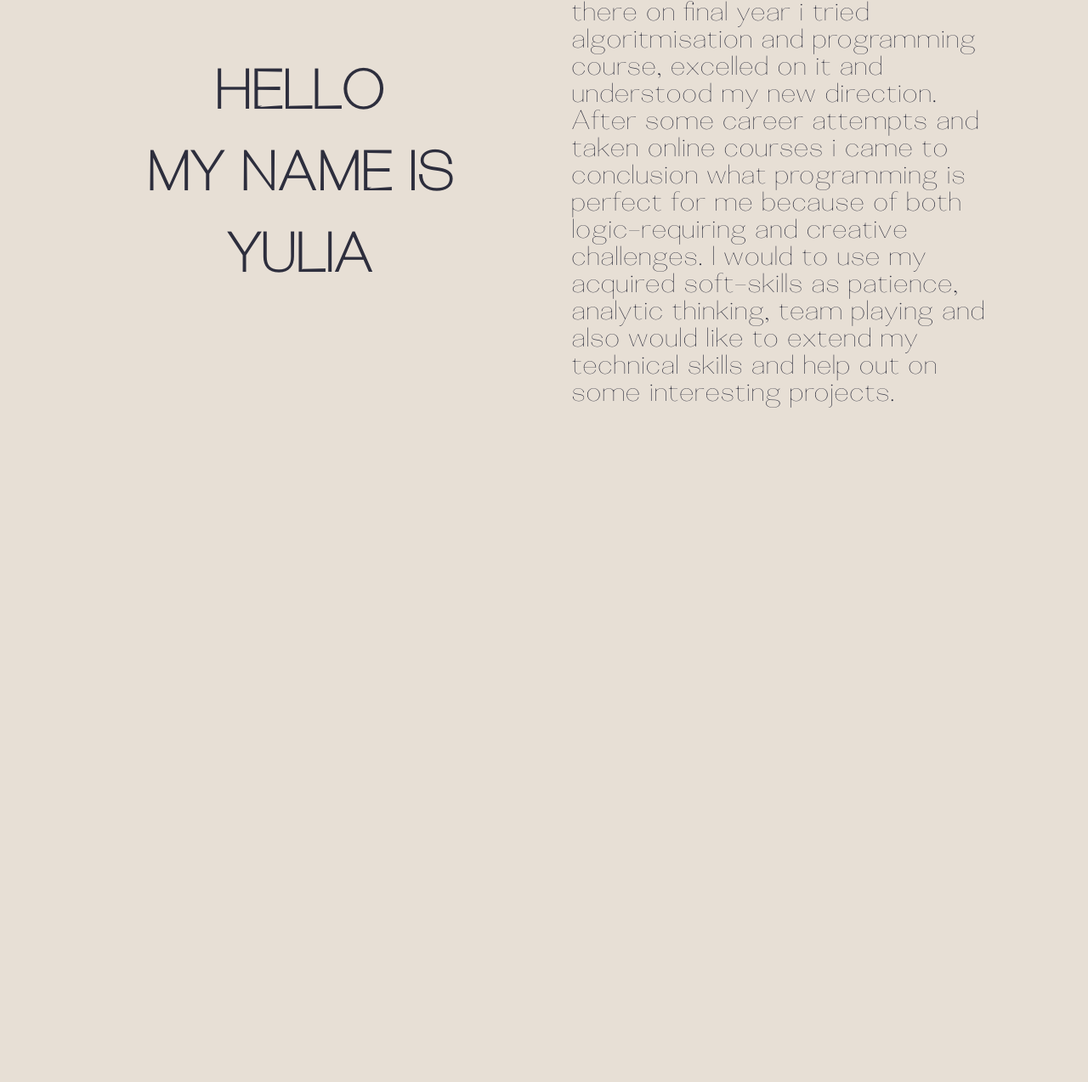
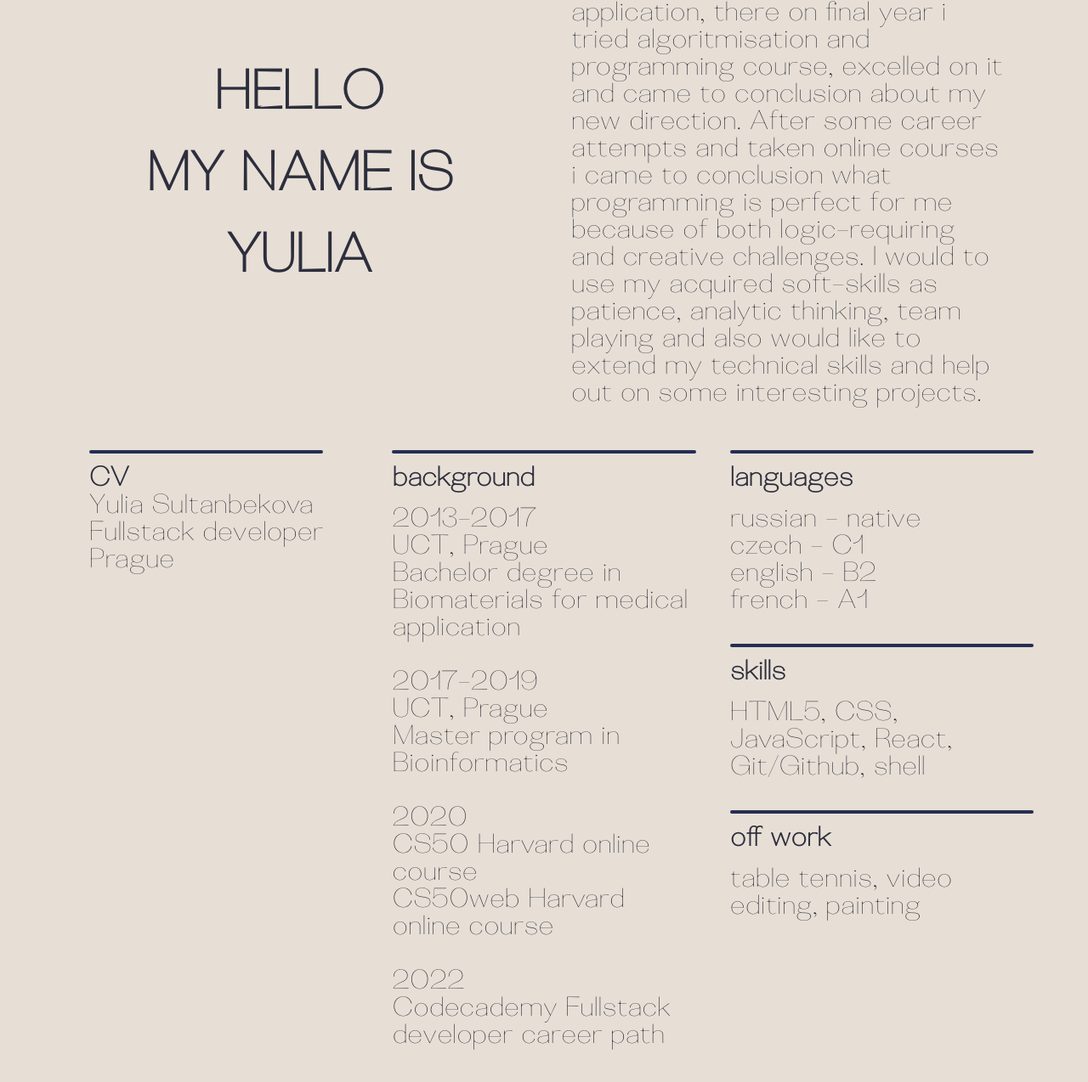
Before and after one commit to sultanby/personal-portfolio, a plain HTML site: page index.html in a window 1280 px wide. Shown: the part 694-1968 px from the top of the page at 85% size. Before the commit the page ends 1208 px from the top, so only its background shows below. Drawn offline with Linux system fonts and the light colour scheme.

Commit message:
cv section prototype done

```diff
--- a/index.html
+++ b/index.html
@@ -40,13 +40,85 @@
         <section id="about">
             <h1>Hello<br/>my name is<br/>Yulia</h1>
             <p>
-                I have a bachelor degree in biomaterials for medical appication, there on final year i tried algoritmisation and programming course, excelled on it and understood my new direction.
+                I have a bachelor degree in biomaterials for medical application, there on final year i tried algoritmisation and programming course, excelled on it and came to conclusion about my new direction.
                 After some career attempts and taken online courses i came to conclusion what programming is perfect for me because of both logic-requiring and creative challenges.
                 I would to use my acquired soft-skills as patience, analytic thinking, team playing and also would like to extend my technical skills and help out on some interesting projects.
             </p>
         </section>
         <section id="cv">
-
+            <div id="grid-container">
+                <div id="first-column">
+                    <hr>
+                    <strong>CV</strong>
+                    <br>
+                    Yulia Sultanbekova
+                    <br>
+                    Fullstack developer
+                    <br>
+                    Prague
+                </div>
+                <div id="second-column">
+                    <div id="background">
+                        <hr>
+                        <h3>background</h3>
+                        <div class="cv-event">
+                            <div class="year">2013-2017</div>
+                            <div class="cv-body">
+                                UCT, Prague<br>
+                                Bachelor degree in Biomaterials for medical application
+                            </div>
+                        </div>
+                        <div class="cv-event">
+                            <div class="year">2017-2019</div>
+                            <div class="cv-body">
+                                UCT, Prague<br>
+                                Master program in Bioinformatics
+                            </div>
+                        </div>
+                        <div class="cv-event">
+                            <div class="year">2020</div>
+                            <div class="cv-body">
+                                CS50 Harvard online course<br>
+                                CS50web Harvard online course
+                            </div>
+                        </div>
+                        <div class="cv-event">
+                            <div class="year">2022</div>
+                            <div class="cv-body">
+                                Codecademy Fullstack developer career path
+                            </div>
+                        </div>
+                    </div>
+                </div>
+                <div id="third-column">
+                    <div id="languages">
+                        <hr>
+                        <h3>languages</h3>
+                        <div class="cv-event">
+                            <div class="cv-body">
+                                russian - native <br>
+                                czech - C1 <br>
+                                english - B2 <br>
+                                french - A1 <br>
+                            </div>
+                        </div>
+                        <hr>
+                        <h3>skills</h3>
+                        <div class="cv-event">
+                            <div class="cv-body">
+                                HTML5, CSS, JavaScript, React, Git/Github, shell
+                            </div>
+                        </div>
+                        <hr>
+                        <h3>off work</h3>
+                        <div class="cv-event">
+                            <div class="cv-body">
+                               table tennis, video editing, painting
+                            </div>
+                        </div>
+                    </div>
+                </div>
+            </div>
         </section>
         <section id="projects">
 
--- a/resources/css/styles.css
+++ b/resources/css/styles.css
@@ -109,3 +109,24 @@ text {
 	padding: 2rem;
 	flex: 1 1 150px;
 }
+
+/* cv section */
+#grid-container {
+	display: grid;
+	width: 100%;
+	height: 100vh;
+	grid-template-columns: 31% 31% 31%;
+	gap: 3.5%;
+	justify-items: center;
+	font-size: 2rem;
+
+}
+
+hr {
+	border: 2px solid #252e55;
+  	border-radius: 2px;
+}
+
+.cv-event{
+	padding: 1rem 0;
+}
```
